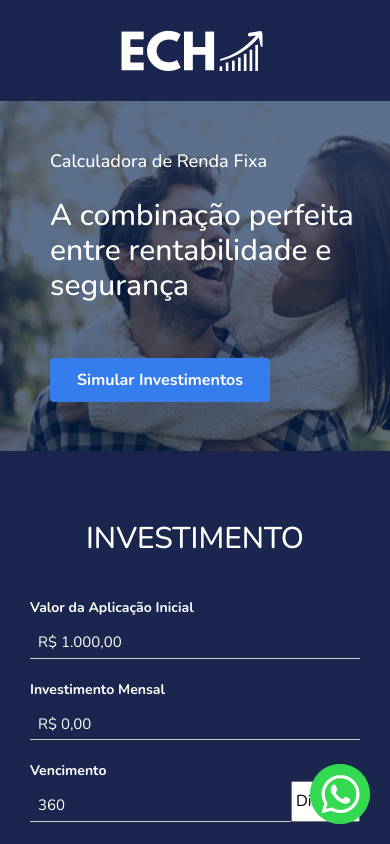
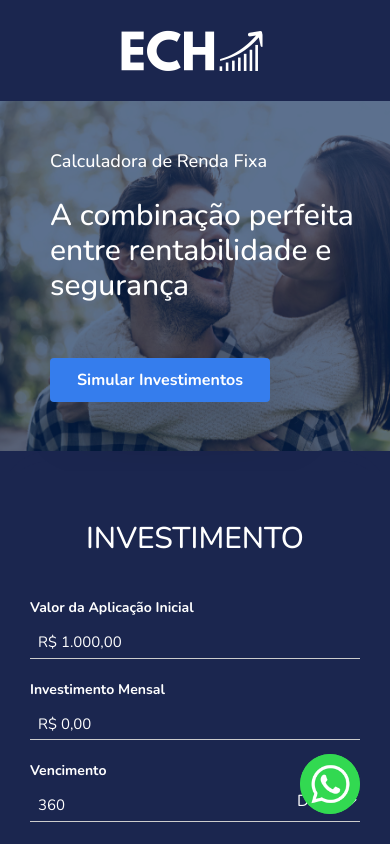
Before and after one commit to gusstadeu/investimento, a React (Create React App) app: page / in a window 390 px wide. Shown: the top 844 px of the page. Built offline with nearby package versions, Linux system fonts and the light colour scheme.

Commit message:
Prod 2.0

```diff
--- a/src/styles/calcule.module.css
+++ b/src/styles/calcule.module.css
@@ -339,6 +339,23 @@
     border-radius: 0px;
     color: #ffffff;
   }
+  body .container .content .inputFlex select {
+    background-color: transparent;
+    color: #fff;
+    border: none;
+    border-bottom: 1px solid #ccc;
+  }
+  body .container .content .inputFlex select option {
+    color: #fff;
+    background-color: #1B264F;
+    border: none;
+    outline: none;
+    border-radius: none;
+  }
+  body .container .content .inputFlex select:focus {
+    border: none;
+    box-shadow: none;
+  }
   body .container .content .inputFlex input:focus {
     color: #ffffff;
     box-shadow: 0 0 0 0;
--- a/src/styles/calcule.module.scss
+++ b/src/styles/calcule.module.scss
@@ -371,6 +371,23 @@
                   border-bottom: 1px solid #ccc;
                   border-radius: 0px;
                   color: #ffffff;
+                }
+              select {
+                background-color: transparent;
+                color: #fff;
+                border: none;
+                border-bottom: 1px solid #ccc;
+                option {
+                  color: #fff;
+                  background-color: #1B264F;
+                  border: none;
+                  outline: none;
+                  border-radius: none;
+                }
+                &:focus {
+                  border: none;
+                  box-shadow: none;
+                }
 
               }
               input:focus {
--- a/src/styles/whatsappButton.module.css
+++ b/src/styles/whatsappButton.module.css
@@ -56,16 +56,16 @@
   .containerButton {
     background-color: #32d951;
     position: fixed;
-    bottom: 20px;
-    right: 20px;
+    bottom: 30px;
+    right: 30px;
     display: flex;
     justify-content: center;
     align-items: center;
     border-radius: 80px;
-    animation: whatsAnima 2s ease 0s 1 normal forwards;
     text-decoration: none;
     width: 60px; /* Define uma largura inicial fixa */
     padding-right: 10px;
+    animation: none;
     transition: width 2s ease, padding-left 2s ease; /* Transição suave usando 'width' */
     overflow: hidden; /* Impede o texto de vazar durante a transição */
   }
@@ -107,7 +107,7 @@
 @keyframes whatsAnima {
   0% {
     opacity: 0;
-    transform: translateY(250px);
+    transform: translateY(100px);
   }
   100% {
     opacity: 1;
--- a/src/styles/whatsappButton.module.scss
+++ b/src/styles/whatsappButton.module.scss
@@ -59,16 +59,16 @@
     .containerButton {
         background-color: #32d951;
         position: fixed;
-        bottom: 20px;
-        right: 20px;
+        bottom: 30px;
+        right: 30px;
         display: flex;
         justify-content: center;
         align-items: center;
         border-radius: 80px;
-        animation: whatsAnima 2s ease 0s 1 normal forwards;
         text-decoration: none;
         width: 60px; /* Define uma largura inicial fixa */
         padding-right: 10px;
+        animation:none;
         transition: width 2s ease, padding-left 2s ease; /* Transição suave usando 'width' */
         overflow: hidden; /* Impede o texto de vazar durante a transição */
 
@@ -117,7 +117,7 @@
 @keyframes whatsAnima {
     0% {
         opacity: 0;
-        transform: translateY(250px);
+        transform: translateY(100px);
     }
 
     100% {
```
Also changed, not shown: 2 other files (tests, documents, lock files or other folders).
